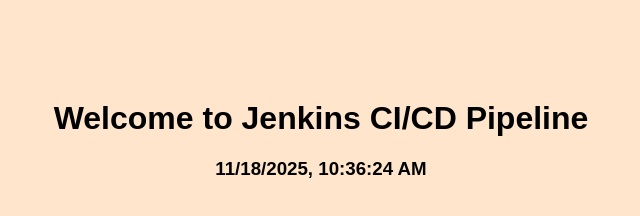
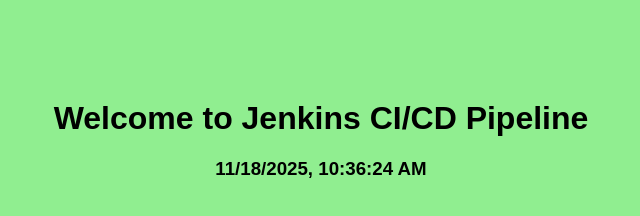
Before and after one commit to lawrence15may/k8s-internal-demo, a plain HTML site: page index.html in a window 1280 px wide. Shown: the whole page, without its empty margins (319-959 px from the left). Drawn offline with Linux system fonts and the light colour scheme.

Commit message:
Green color

```diff
--- a/index.html
+++ b/index.html
@@ -3,7 +3,7 @@
   <head>
     <title>Welcome Page</title>
   </head>
-  <body style="text-align:center; font-family:sans-serif; margin-top:100px; background-color:#FFE5CC;">
+  <body style="text-align:center; font-family:sans-serif; margin-top:100px; background-color:#90EE90;">
     <h1>Welcome to Jenkins CI/CD Pipeline</h1>
     <h3><script>document.write(new Date().toLocaleString());</script></h3>
   </body>
```
